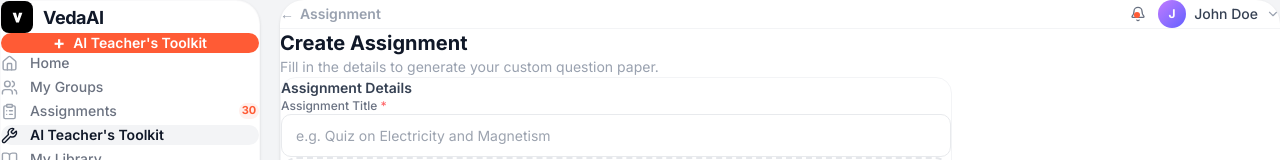
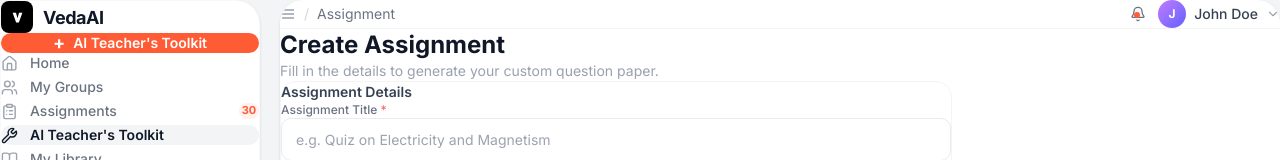
Before and after one commit to Aditya200247/AI-Assessment-Creator, a Next.js app in the folder frontend/: page /create in a window 1280 px wide. Shown: the top 160 px of the page. Built offline with nearby package versions, Linux system fonts and the light colour scheme; no server answers.

Commit message:
style: perfect alignment and pixel-precision matching figma mockups

```diff
--- a/frontend/src/app/assignment/[id]/page.tsx
+++ b/frontend/src/app/assignment/[id]/page.tsx
@@ -29,12 +29,15 @@ function TopBar({ title, status, completed }: {
   title: string; status: string; completed: boolean;
 }) {
   return (
-    <header className="flex items-center justify-between px-6 py-4 border-b border-gray-100 no-print flex-shrink-0">
-      <div className="flex items-center gap-2 text-sm font-semibold text-gray-800">
-        <Link href="/" className="text-gray-400 hover:text-gray-700 transition-colors flex items-center gap-1.5">
-          <span>←</span>
-          <span>Assignment</span>
-        </Link>
+    <header className="flex items-center justify-between px-6 py-3.5 border-b border-gray-100 no-print flex-shrink-0">
+      <div className="flex items-center gap-2 text-sm text-gray-500">
+        <svg width="16" height="16" viewBox="0 0 24 24" fill="none" stroke="currentColor" strokeWidth="2" className="text-gray-400 flex-shrink-0">
+          <line x1="3" y1="6" x2="21" y2="6" />
+          <line x1="3" y1="12" x2="21" y2="12" />
+          <line x1="3" y1="18" x2="21" y2="18" />
+        </svg>
+        <span className="text-gray-300">/</span>
+        <Link href="/" className="text-gray-500 hover:text-gray-700 transition-colors">Assignment</Link>
       </div>
       <div className="flex items-center gap-3">
         <button className="relative p-2 rounded-lg hover:bg-gray-50 transition-colors">
@@ -78,9 +81,6 @@ function GeneratingSkeleton({ progress, message }: { progress: number; message:
         <div className="skeleton h-28" />
         <div className="p-8 space-y-4">
           <div className="skeleton h-4 w-1/3 rounded" />
-          <div className="skeleton h-3 w-full rounded" />
-          <div className="skeleton h-3 w-5/6 rounded" />
-          <div className="skeleton h-3 w-4/6 rounded" />
         </div>
       </div>
     </div>
@@ -90,8 +90,8 @@ function GeneratingSkeleton({ progress, message }: { progress: number; message:
 /* ── Failed state ────────────────────────────────────── */
 function FailedState({ onRetry, retrying }: { onRetry: () => void; retrying: boolean }) {
   return (
-    <div className="max-w-md mx-auto text-center py-16">
-      <div className="w-16 h-16 rounded-2xl bg-red-50 flex items-center justify-center mx-auto mb-4">
+    <div className="bg-white rounded-2xl border border-red-100 p-8 text-center max-w-md mx-auto">
+      <div className="w-12 h-12 rounded-full bg-red-50 flex items-center justify-center mx-auto mb-4">
         <AlertCircle className="w-8 h-8 text-red-400" />
       </div>
       <h2 className="text-lg font-bold text-gray-900 mb-2">Generation Failed</h2>
@@ -144,7 +144,7 @@ export default function AssignmentOutputPage() {
   const assignment = currentAssignment;
 
   return (
-    <div className="flex flex-col min-h-screen">
+    <div className="flex flex-col h-full bg-white">
       <TopBar
         title={loading ? 'Loading…' : (assignment?.title ?? 'Assignment')}
         status={assignment?.status ?? ''}
@@ -176,7 +176,7 @@ export default function AssignmentOutputPage() {
         </div>
       )}
 
-      <main className="flex-1 p-6">
+      <main className="flex-1 overflow-y-auto p-6">
         {/* Loading */}
         {loading && (
           <div className="flex flex-col items-center justify-center py-20">
--- a/frontend/src/app/create/page.tsx
+++ b/frontend/src/app/create/page.tsx
@@ -15,12 +15,15 @@ import toast from 'react-hot-toast';
 /* ── Top Bar ─────────────────────────────────────────── */
 function TopBar() {
   return (
-    <header className="flex items-center justify-between px-6 py-4 border-b border-gray-100 no-print flex-shrink-0">
-      <div className="flex items-center gap-2 text-sm">
-        <Link href="/" className="text-gray-400 hover:text-gray-700 transition-colors flex items-center gap-1.5 font-semibold">
-          <span>←</span>
-          <span>Assignment</span>
-        </Link>
+    <header className="flex items-center justify-between px-6 py-3.5 border-b border-gray-100 no-print flex-shrink-0">
+      <div className="flex items-center gap-2 text-sm text-gray-500">
+        <svg width="16" height="16" viewBox="0 0 24 24" fill="none" stroke="currentColor" strokeWidth="2" className="text-gray-400 flex-shrink-0">
+          <line x1="3" y1="6" x2="21" y2="6" />
+          <line x1="3" y1="12" x2="21" y2="12" />
+          <line x1="3" y1="18" x2="21" y2="18" />
+        </svg>
+        <span className="text-gray-300">/</span>
+        <Link href="/" className="text-gray-500 hover:text-gray-700 transition-colors">Assignment</Link>
       </div>
       <div className="flex items-center gap-3">
         <button className="relative p-2 rounded-lg hover:bg-gray-50 transition-colors">
@@ -179,19 +182,19 @@ export default function CreateAssignmentPage() {
   const { totalQuestions, totalMarks } = getTotals();
 
   return (
-    <div className="flex flex-col min-h-screen">
+    <div className="flex flex-col h-full bg-white">
       <TopBar />
 
-      <main className="flex-1 p-6 max-w-2xl mx-auto w-full">
+      <main className="flex-1 overflow-y-auto py-6 px-6">
         {/* Page heading */}
-        <div className="mb-6 animate-fade-in-up">
-          <h1 className="text-xl font-bold text-gray-900">Create Assignment</h1>
-          <p className="text-gray-400 text-sm mt-0.5">
+        <div className="max-w-2xl mx-auto mb-6 animate-fade-in-up">
+          <h1 className="text-2xl font-bold text-gray-900">Create Assignment</h1>
+          <p className="text-gray-400 text-sm mt-1">
             Fill in the details to generate your custom question paper.
           </p>
         </div>
 
-        <form onSubmit={handleSubmit} className="flex flex-col gap-5">
+        <form onSubmit={handleSubmit} className="flex flex-col gap-5 max-w-2xl mx-auto">
 
           {/* ── Assignment Details card ── */}
           <div className="bg-white rounded-2xl border border-gray-100 p-6 animate-fade-in-up-delay-1">
--- a/frontend/src/app/page.tsx
+++ b/frontend/src/app/page.tsx
@@ -15,16 +15,15 @@ import { Assignment, AssignmentStatus } from '@/types';
 /* ── Top Bar ─────────────────────────────────────────── */
 function TopBar() {
   return (
-    <header className="flex items-center justify-between px-6 py-4 border-b border-gray-100 no-print flex-shrink-0">
-      <div className="flex items-center gap-2.5 text-sm font-semibold text-gray-800">
-        <span className="text-gray-400 text-lg cursor-pointer">←</span>
-        <svg width="15" height="15" viewBox="0 0 24 24" fill="none" stroke="currentColor" strokeWidth="2.5" className="text-gray-500">
-          <rect x="3" y="3" width="7" height="7" rx="1" />
-          <rect x="14" y="3" width="7" height="7" rx="1" />
-          <rect x="3" y="14" width="7" height="7" rx="1" />
-          <rect x="14" y="14" width="7" height="7" rx="1" />
+    <header className="flex items-center justify-between px-6 py-3.5 border-b border-gray-100 no-print flex-shrink-0">
+      <div className="flex items-center gap-2 text-sm text-gray-500">
+        <svg width="16" height="16" viewBox="0 0 24 24" fill="none" stroke="currentColor" strokeWidth="2" className="text-gray-400 flex-shrink-0">
+          <line x1="3" y1="6" x2="21" y2="6" />
+          <line x1="3" y1="12" x2="21" y2="12" />
+          <line x1="3" y1="18" x2="21" y2="18" />
         </svg>
-        <span>Assignment</span>
+        <span className="text-gray-300">/</span>
+        <span className="text-gray-700 font-semibold">Assignment</span>
       </div>
       <div className="flex items-center gap-3">
         <button className="relative p-2 rounded-lg hover:bg-gray-50 transition-colors">
@@ -188,7 +187,7 @@ function EmptyState() {
         Create your first assignment to start collecting and grading student submissions.
         You can set up rubrics, define marking criteria, and let AI assist with grading.
       </p>
-      <Link href="/create" className="btn-primary px-6 py-3 text-sm">
+      <Link href="/create" className="inline-flex items-center gap-2 px-6 py-3 bg-[#1A1A2E] text-white rounded-[14px] text-sm font-semibold hover:bg-[#252550] transition-colors shadow-sm">
         <Plus className="w-4 h-4" />
         Create Your First Assignment
       </Link>
@@ -248,9 +247,9 @@ export default function DashboardPage() {
         {/* Filter + Search row */}
         {(loading || assignments.length > 0) && (
           <div className="flex items-center gap-3 mb-6">
-            <div className="flex items-center gap-2 px-4 py-2 bg-white border border-gray-200 rounded-[12px] text-sm font-semibold text-gray-700 hover:bg-gray-50 cursor-pointer shadow-sm">
-              <Filter className="w-4 h-4 text-gray-500" />
-              <span>Filter</span>
+            <div className="flex items-center gap-2 px-4 py-2 bg-white border border-gray-200 rounded-[12px] text-sm font-medium text-gray-600 hover:bg-gray-50 cursor-pointer shadow-sm">
+              <Filter className="w-4 h-4 text-gray-400" />
+              <span>Filtering</span>
             </div>
             <div className="flex items-center gap-2 flex-1 max-w-sm bg-white border border-gray-200 rounded-[12px] px-3.5 py-2 shadow-sm">
               <Search className="w-4 h-4 text-gray-400 flex-shrink-0" />
@@ -297,7 +296,7 @@ export default function DashboardPage() {
             </div>
 
             {/* Centered Pill Button matching Figma */}
-            <Link href="/create" className="btn-primary rounded-full px-6 py-2.5 shadow-md flex items-center gap-2 text-sm bg-black hover:bg-gray-800 text-white font-semibold">
+            <Link href="/create" className="inline-flex items-center gap-2 px-6 py-3 bg-[#1A1A2E] hover:bg-[#252550] text-white rounded-full text-sm font-semibold shadow-md transition-colors">
               <Plus className="w-4 h-4" />
               Create Assignment
             </Link>
--- a/frontend/src/components/Sidebar.tsx
+++ b/frontend/src/components/Sidebar.tsx
@@ -7,21 +7,26 @@ import {
 } from 'lucide-react';
 
 const navItems = [
-  { href: '/', label: 'Home', icon: Home, exact: true },
-  { href: '/groups', label: 'My Groups', icon: Users, exact: false },
-  { href: '/', label: 'Assignments', icon: ClipboardList, badge: '30', exact: true },
-  { href: '/create', label: "AI Teacher's Toolkit", icon: Wrench, exact: false },
-  { href: '/library', label: 'My Library', icon: BookOpen, exact: false },
+  { href: '/', label: 'Home', icon: Home, key: 'home' },
+  { href: '/groups', label: 'My Groups', icon: Users, key: 'groups' },
+  { href: '/', label: 'Assignments', icon: ClipboardList, badge: '30', key: 'assignments' },
+  { href: '/create', label: "AI Teacher's Toolkit", icon: Wrench, key: 'toolkit' },
+  { href: '/library', label: 'My Library', icon: BookOpen, key: 'library' },
 ];
 
 export default function Sidebar() {
   const pathname = usePathname();
 
   const isActive = (item: typeof navItems[0]) => {
-    if (item.label === 'Assignments') return false;
-    if (item.label === 'Home') {
+    // Assignments is active on the dashboard and individual assignment pages
+    if (item.key === 'assignments') {
       return pathname === '/' || pathname.startsWith('/assignment/');
     }
+    // Home is never active (it links to same place as Assignments but isn't the active tab)
+    if (item.key === 'home') return false;
+    // Create page — toolkit active
+    if (item.key === 'toolkit') return pathname === '/create';
+    // Others by path prefix
     return pathname === item.href || pathname.startsWith(item.href + '/');
   };
 
```
